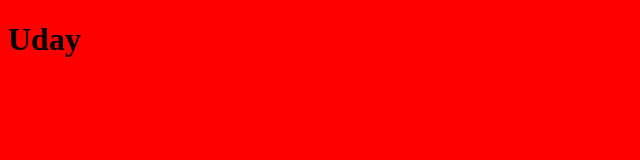
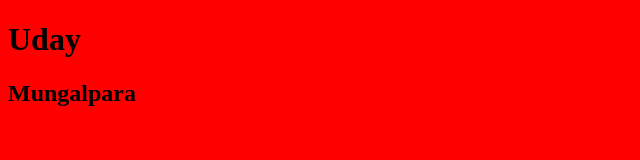
Before and after one commit to udaymungalpara/git-test, a plain HTML site: page index.html in a window 1280 px wide. Shown: the whole page, without its empty margins (0-640 px from the left). Drawn offline with Linux system fonts and the light colour scheme.

Commit message:
added the full name

```diff
--- a/index.html
+++ b/index.html
@@ -7,5 +7,6 @@
 </head>
 <body bgcolor="red">
     <h1>Uday</h1>
+    <h2>Mungalpara</h2>
 </body>
 </html>
```
